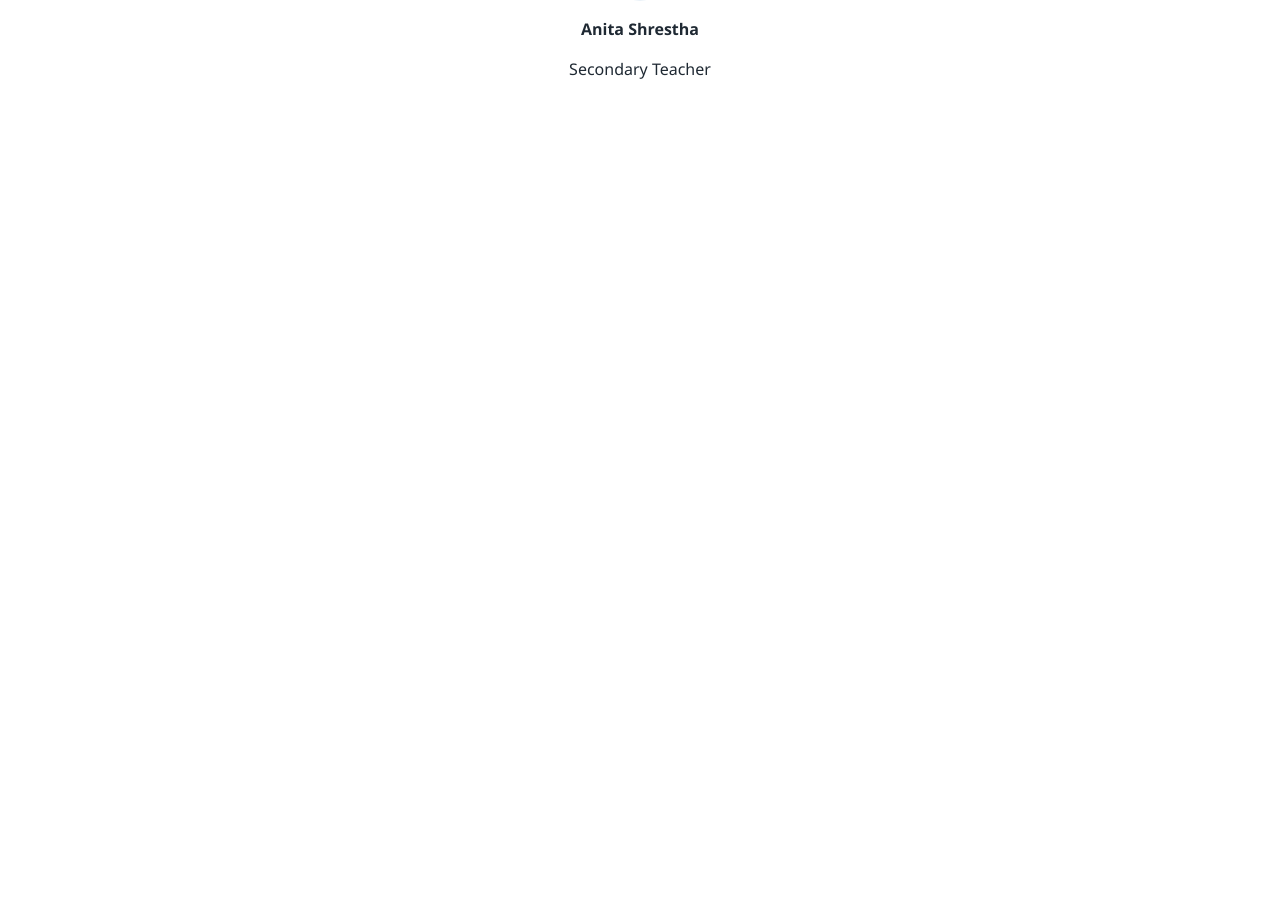
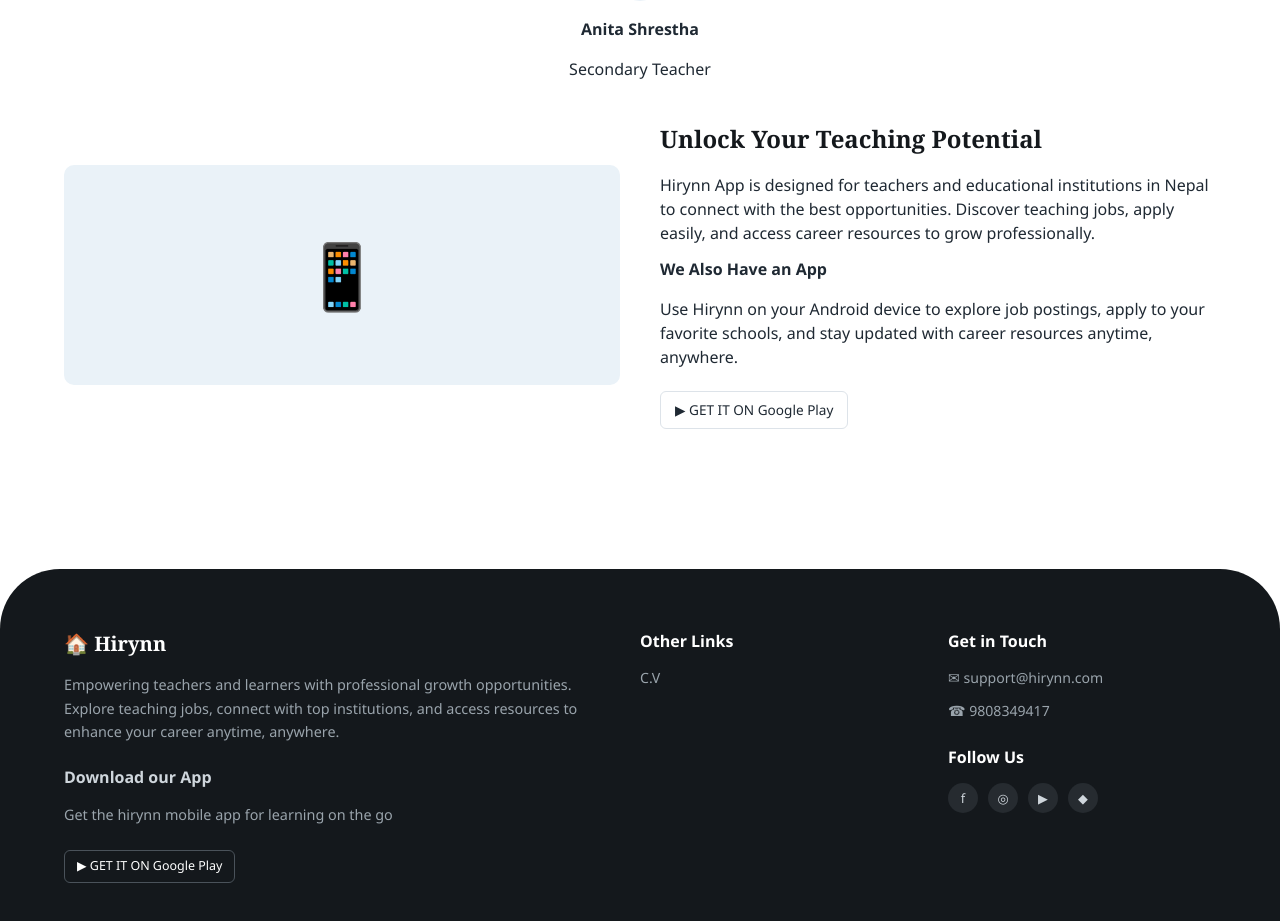
Before and after one commit to LaskaMaharjan/Hirynn-Website, a React (Vite) app: page / in a window 1280 px wide. Shown: the part 2040-2961 px from the top of the page. Before the commit the page ends 2217 px from the top, so only its background shows below. Built offline with nearby package versions, Linux system fonts and the light colour scheme.

Commit message:
Added Mockup section

```diff
--- a/src/App.jsx
+++ b/src/App.jsx
@@ -1,12 +1,13 @@
 import Navbar from "./Components/Navbar.jsx";
 import Home from "./Components/Home.jsx";
+import Footer from "./Components/Footer.jsx";
 
 export default function App() {
   return (
     <>
       <Navbar />
       <Home />
-
+      <Footer />
     </>
   );
 }
--- /dev/null
+++ b/src/Components/Footer.jsx
@@ -0,0 +1,45 @@
+export default function Footer() {
+  return (
+    <footer className="footer">
+      <div className="container footer-inner">
+        <div className="footer-brand">
+          <div className="footer-logo">🏠 Hirynn</div>
+          <p className="footer-text">
+            Empowering teachers and learners with professional growth
+            opportunities. Explore teaching jobs, connect with top
+            institutions, and access resources to enhance your career
+            anytime, anywhere.
+          </p>
+
+          <div className="footer-app">
+            <strong>Download our App</strong>
+            <p className="footer-text">Get the hirynn mobile app for learning on the go</p>
+            <div className="footer-badge">▶ GET IT ON Google Play</div>
+          </div>
+        </div>
+
+        <div className="footer-col">
+          <strong>Other Links</strong>
+          <ul>
+            <li>C.V</li>
+          </ul>
+        </div>
+
+        <div className="footer-col">
+          <strong>Get in Touch</strong>
+          <ul>
+            <li>✉ support@hirynn.com</li>
+            <li>☎ 9808349417</li>
+          </ul>
+          <strong>Follow Us</strong>
+          <div className="footer-social">
+            <span>f</span>
+            <span>◎</span>
+            <span>▶</span>
+            <span>◆</span>
+          </div>
+        </div>
+      </div>
+    </footer>
+  );
+}
--- a/src/Components/Home.jsx
+++ b/src/Components/Home.jsx
@@ -124,6 +124,26 @@
         <p className="testimonial-name">Anita Shrestha</p>
         <p className="text-muted">Secondary Teacher</p>
       </section>
+
+      <section className="container app-promo">
+        <div className="app-art">📱</div>
+        <div>
+          <h2>Unlock Your Teaching Potential</h2>
+          <p className="text-muted">
+            Hirynn App is designed for teachers and educational institutions
+            in Nepal to connect with the best opportunities. Discover
+            teaching jobs, apply easily, and access career resources to grow
+            professionally.
+          </p>
+          <strong>We Also Have an App</strong>
+          <p className="text-muted">
+            Use Hirynn on your Android device to explore job postings, apply
+            to your favorite schools, and stay updated with career
+            resources anytime, anywhere.
+          </p>
+          <div className="app-badge">▶ GET IT ON Google Play</div>
+        </div>
+      </section>
     </div>
   );
 }
--- a/src/styles.css
+++ b/src/styles.css
@@ -215,3 +215,82 @@
 .testimonial-name {
   font-weight: 700;
 }
+.app-promo {
+  display: flex;
+  align-items: center;
+  gap: 40px;
+  margin-top: 40px;
+}
+
+.app-art {
+  flex: 1;
+  background: var(--color-blue-light);
+  border-radius: var(--radius-md);
+  min-height: 220px;
+  display: flex;
+  align-items: center;
+  justify-content: center;
+  font-size: 4rem;
+}
+
+.app-promo > div:last-child {
+  flex: 1;
+}
+
+.app-promo h2 {
+  margin-bottom: 14px;
+}
+
+.app-promo p {
+  margin-bottom: 12px;
+}
+
+.app-badge {
+  margin-top: 10px;
+  display: inline-block;
+  border: 1px solid var(--color-border);
+  border-radius: 6px;
+  padding: 8px 14px;
+  font-size: 0.85rem;
+}
+
+@media (max-width: 900px) {
+  .app-promo { flex-direction: column; }
+}
+.footer {
+  background: var(--color-dark);
+  color: #cfd6dc;
+  border-radius: 60px 60px 0 0;
+  margin-top: 60px;
+}
+.footer-inner {
+  display: grid;
+  grid-template-columns: 2fr 1fr 1fr;
+  gap: 40px;
+  padding: 60px 24px 50px;
+}
+.footer-logo {
+  display: flex; align-items: center; gap: 8px;
+  color: #fff; font-family: var(--font-serif); font-size: 1.25rem; font-weight: 700;
+  margin-bottom: 14px;
+}
+.footer-text { font-size: 0.9rem; color: #9aa4ac; line-height: 1.6; }
+.footer-app { margin-top: 22px; }
+.footer-badge {
+  margin-top: 10px; display: inline-block;
+  border: 1px solid #4a525a; border-radius: 6px;
+  padding: 6px 12px; font-size: 0.78rem; color: #fff;
+}
+.footer-col strong { color: #fff; display: block; margin-bottom: 14px; }
+.footer-col ul { display: flex; flex-direction: column; gap: 12px; margin-bottom: 24px; }
+.footer-col li { font-size: 0.88rem; color: #9aa4ac; }
+.footer-social { display: flex; gap: 10px; }
+.footer-social span {
+  width: 30px; height: 30px; border-radius: 50%;
+  background: #262b30; display: flex; align-items: center; justify-content: center;
+  font-size: 0.8rem;
+}
+
+@media (max-width: 800px) {
+  .footer-inner { grid-template-columns: 1fr; }
+}
```
